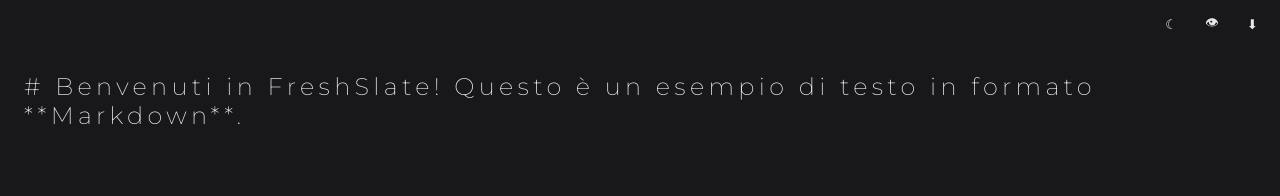
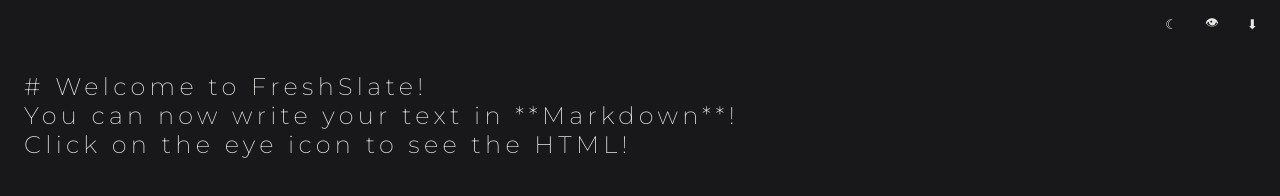
Before and after one commit to VerduciLuca/freshSlate, a website: page index.html in a window 1280 px wide. Drawn offline with nearby package versions, Linux system fonts and the light colour scheme.

Commit message:
markdown kinda working

```diff
--- a/index.html
+++ b/index.html
@@ -24,9 +24,10 @@
     </div>
 
     <div class="slate" id="slate" contenteditable="true">
-        # Benvenuti in FreshSlate!
+        # Welcome to FreshSlate!  <br>
 
-        Questo è un esempio di testo in formato **Markdown**.
+        You can now write your text in **Markdown**!  <br>
+        Click on the eye icon to see the HTML!
     </div>
 
 </body>
--- a/main.js
+++ b/main.js
@@ -85,7 +85,9 @@
         slateElement.innerHTML = ''; // Rimuovi tutto il contenuto
         slateElement.insertAdjacentHTML('beforeend', htmlContent);
     } else {
-        slateElement.innerHTML = markdownContent;
+        const markdownText = markdownContent.replace(/\n/g, '<br>');
+        slateElement.innerHTML = markdownText;
+
     }
 
     isMarkdown = !isMarkdown;
```
